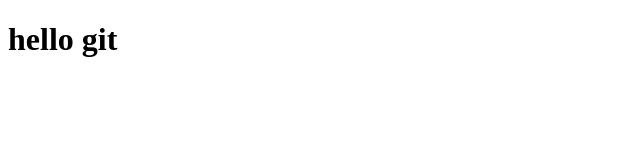
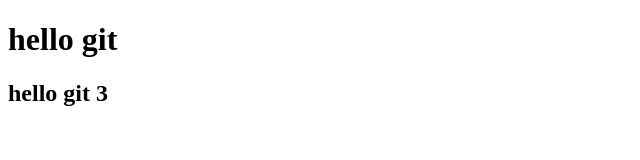
Before and after one commit to NikolayWoWDev/git, a plain HTML site: page index.html in a window 1280 px wide. Shown: the whole page, without its empty margins (0-640 px from the left). Drawn offline with Linux system fonts and the light colour scheme.

Commit message:
h2 added

```diff
--- a/index.html
+++ b/index.html
@@ -6,5 +6,6 @@
 </head>
 <body>
 <h1>hello git</h1>
+<h2>hello git 3</h2>
 </body>
 </html>
```
